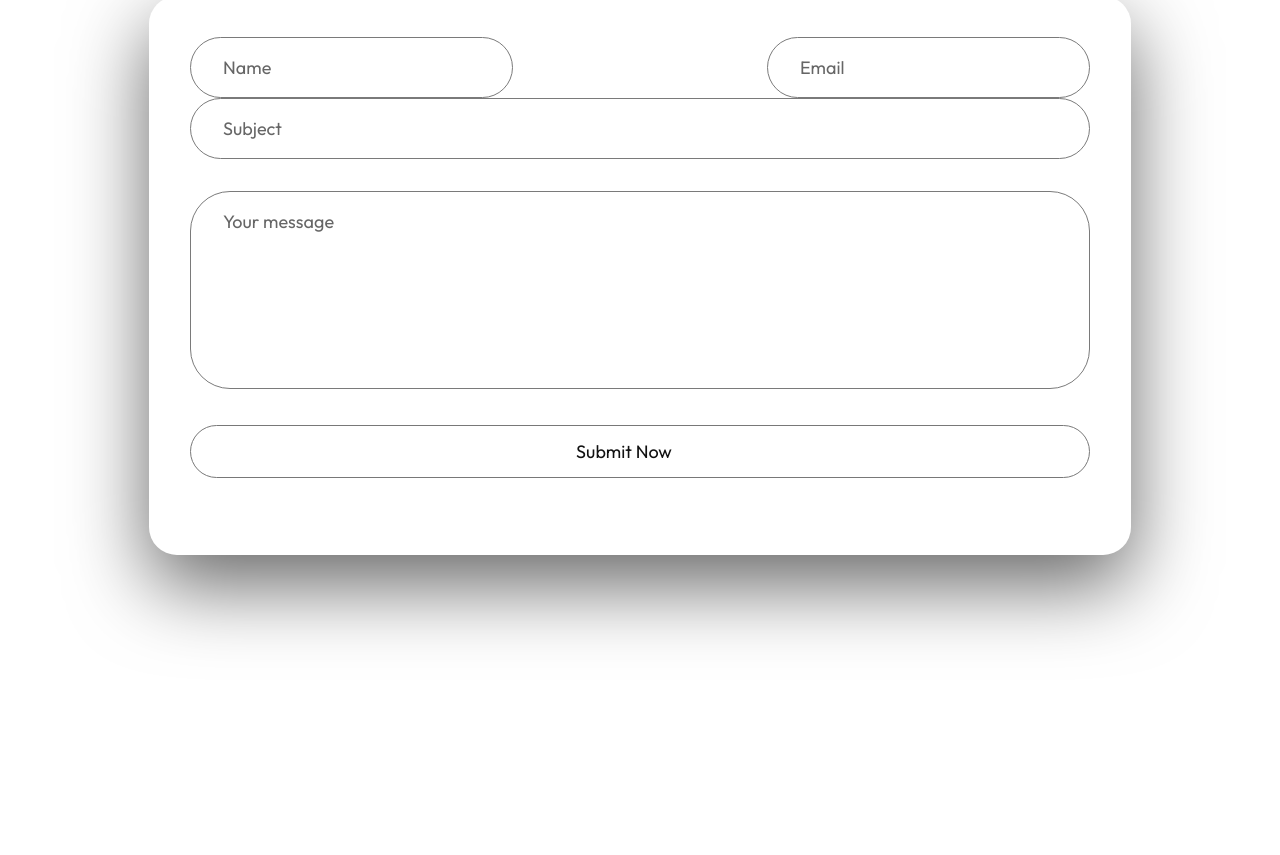
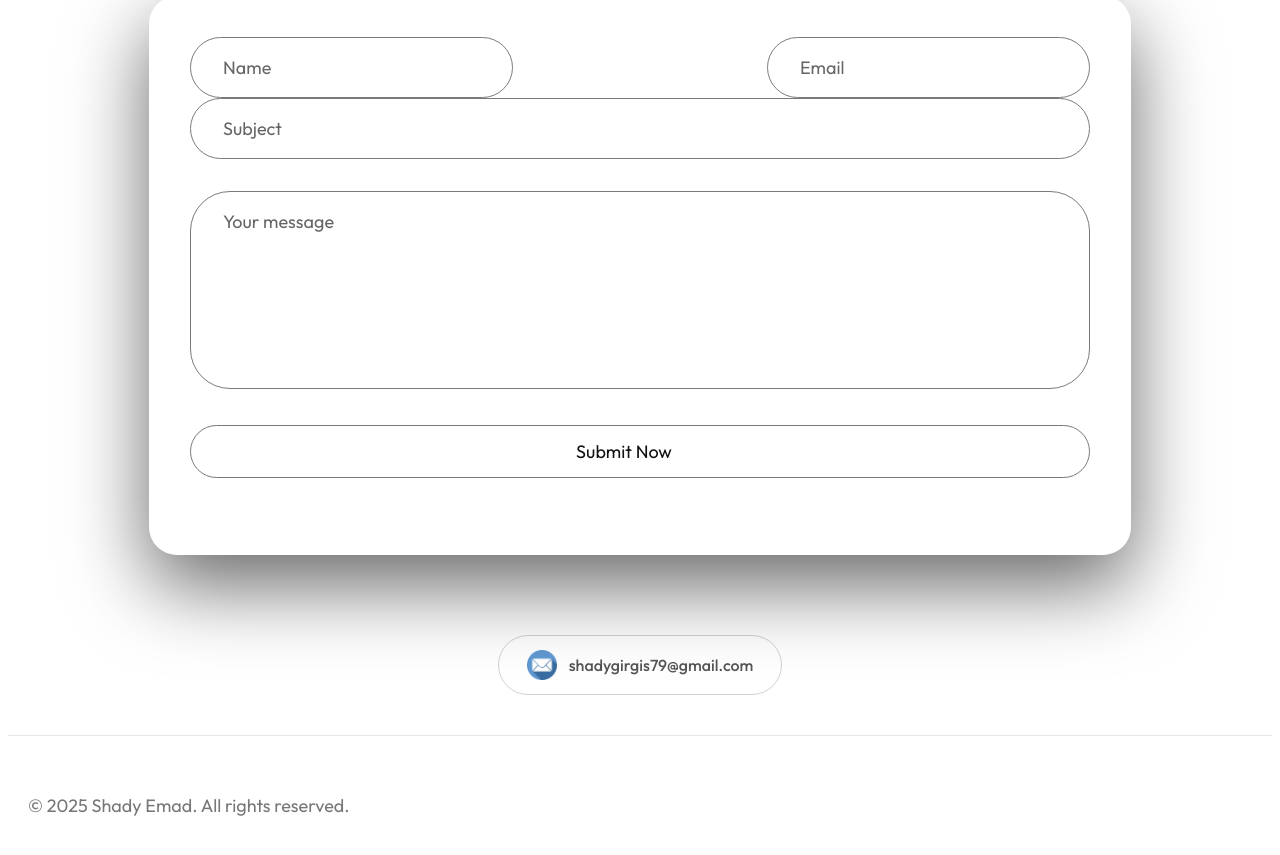
Before and after one commit to ShadyGirgis79/My-Portfolio, a Next.js app: page / in a window 1280 px wide. Shown: the part 4508-5363 px from the top of the page. Before the commit the page ends 5143 px from the top, so only its background shows below. Built offline with nearby package versions, Linux system fonts and the light colour scheme; a web font is replaced by a local one.

Commit message:
Footer section is Done

```diff
--- a/app/page.js
+++ b/app/page.js
@@ -6,6 +6,7 @@ import About from '../components/home/About';
 import Services from '../components/home/Services';
 import Work from '../components/home/Work';
 import Contact from '../components/home/Contact';
+import Footer from '../components/home/Footer';
 
 const page = () => {
   return (
@@ -16,6 +17,7 @@ const page = () => {
       <Services />
       <Work />
       <Contact />
+      <Footer />
     </>
   )
 }
--- a/components/home/Contact.scss
+++ b/components/home/Contact.scss
@@ -11,7 +11,7 @@ $tablet: 1024px;
 .contact {
   width: 100%;
   text-align: center;
-  margin-bottom: 80px;
+  margin-bottom: 20px;
 }
 
 // ==================
--- /dev/null
+++ b/components/home/Footer.jsx
@@ -0,0 +1,29 @@
+import React from 'react';
+import { workData, assets } from '../../assets/index';
+import styles from './Footer.scss';
+import Image from 'next/image';
+
+export default function Footer() {
+    const mail = "mailto:Shadygirgis79@email.com";
+  return (
+    <div className='footer'>
+        <div className='w-max flex items-center gap-5 mx-auto'>
+            <a
+                href={mail}
+                className="secondaryButton"
+            >
+                <Image src={assets.email_logo} alt="" className='iconsLogo'/>
+                shadygirgis79@gmail.com
+            </a>
+
+        </div>
+
+        <div className="footerDivider"></div>
+
+        <p className="footerCopyright">
+            © 2025 Shady Emad. All rights reserved.
+        </p>
+
+    </div>
+  )
+}
--- /dev/null
+++ b/components/home/Footer.scss
@@ -0,0 +1,103 @@
+// ==================
+// Breakpoints
+// ==================
+$mobile: 600px;
+$tablet: 1024px;
+
+// ==================
+// Footer Wrapper
+// ==================
+.footer {
+  width: 100%;
+  //padding: 60px 20px 30px;
+  padding-top: 60px;
+  padding-bottom: 100px;
+
+  display: flex;
+  flex-direction: column;
+  gap: 40px;
+
+  @media (max-width: $mobile) {
+    //padding: 40px 16px 25px;
+    padding-top: 40px;
+    padding-bottom: 80px;
+    gap: 30px;
+  }
+}
+
+/*
+ Desktop:
+ - Large vertical padding
+ - Elements centered horizontally
+*/
+
+// ==================
+// Email Button
+// ==================
+.secondaryButton {
+  padding: 14px 28px;
+  border-radius: 999px;
+
+  display: inline-flex;
+  align-items: center;
+  gap: 12px;
+
+  font-size: 16px;
+  font-weight: 500;
+  text-decoration: none;
+
+  border: 1px solid #d0d0d0;
+  color: #555;
+  background-color: transparent;
+
+  transition: all 0.25s ease;
+
+  &:hover {
+    border-color: #999;
+    color: #111;
+    transform: translateY(-1px);
+  }
+
+  @media (max-width: $mobile) {
+    font-size: 14px;
+    padding: 12px 22px;
+  }
+}
+
+// ==================
+// Email Icon
+// ==================
+.iconsLogo {
+  width: 30px;
+  height: 30px;
+
+  @media (max-width: $mobile) {
+    width: 20px;
+    height: 20px;
+  }
+}
+
+
+// ==================
+// Divider Line
+// ==================
+.footerDivider {
+  width: 100%;
+  height: 1px;
+  background-color: #e5e5e5;
+}
+
+
+// ==================
+// Copyright Text
+// ==================
+.footerCopyright {
+  font-size: 18px;
+  text-align: left;
+  color: #777;
+  padding-left: 20px;
+
+  @media (max-width: $mobile) {
+    font-size: 14px;
+  }
+}
```
